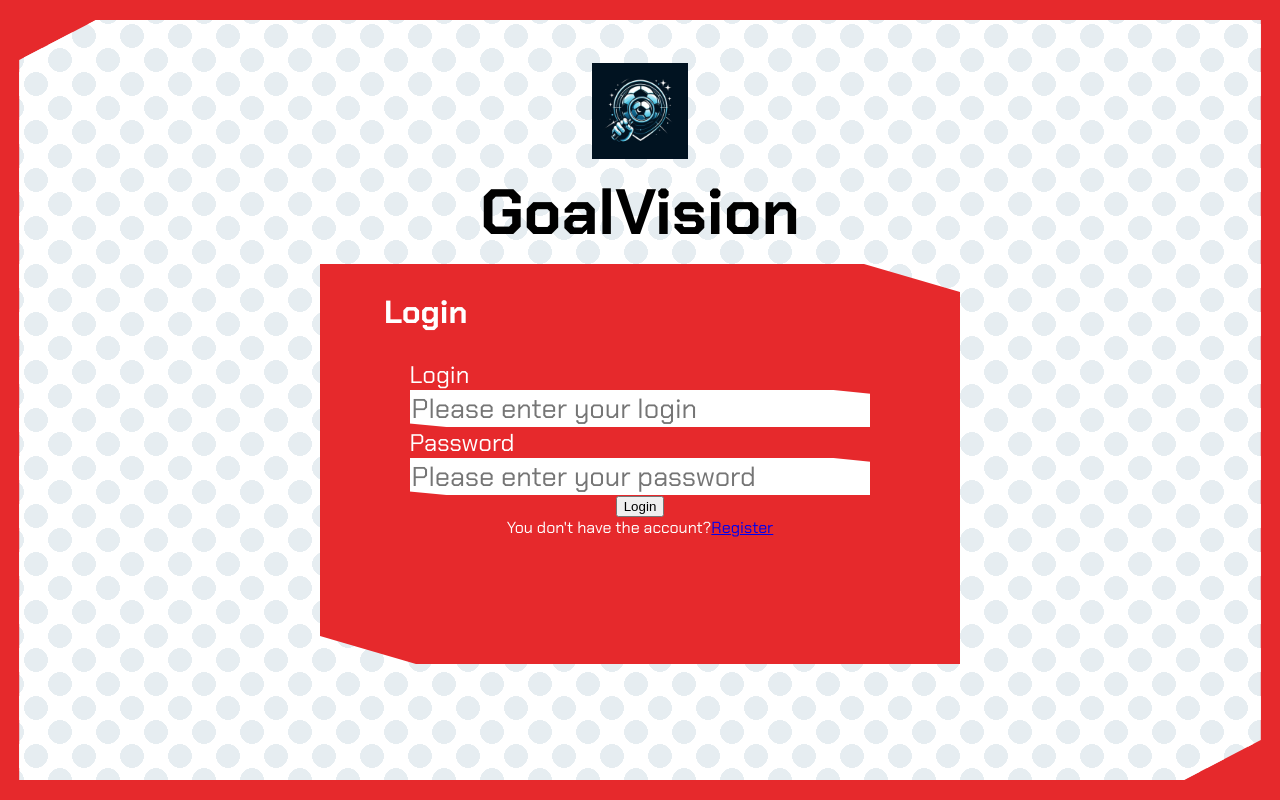
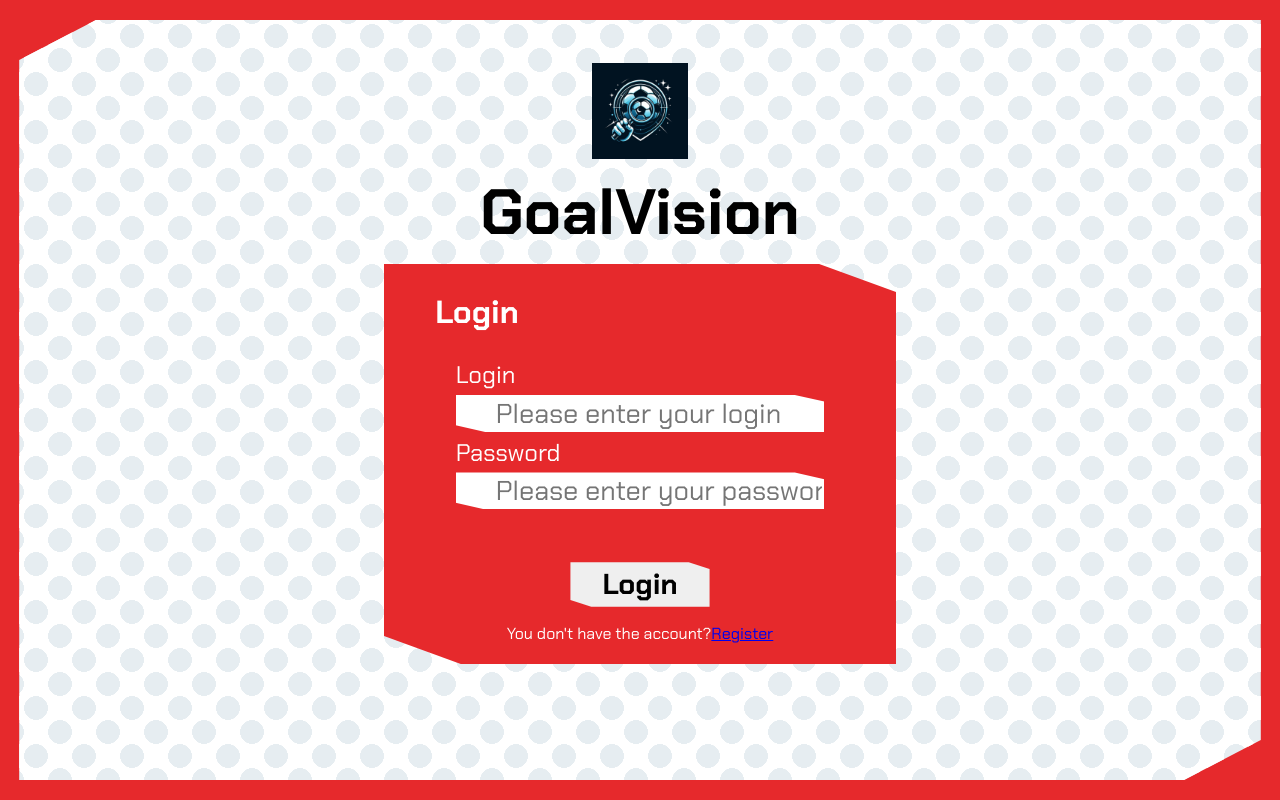
Before and after one commit to dciepko/FootApp, a React (Vite) app in the folder frontend/football-app/: page / in a window 1280 px wide. Built offline with nearby package versions, Linux system fonts and the light colour scheme.

Commit message:
FInishing login page

```diff
--- a/frontend/football-app/src/components/LoginInput/LoginInput.module.css
+++ b/frontend/football-app/src/components/LoginInput/LoginInput.module.css
@@ -10,7 +10,9 @@
 
 .inputField {
   font-size: 1.7rem;
-  clip-path: polygon(92% 0, 100% 10%, 100% 100%, 8% 100%, 0% 90%, 0 0);
+  clip-path: polygon(92% 0, 100% 18%, 100% 100%, 8% 100%, 0% 82%, 0 0);
   border: none;
   font-family: "Chakra Petch", sans-serif;
+  padding-left: 2.5rem;
+  margin: 0.3rem 0;
 }
--- a/frontend/football-app/src/pages/LoginPage/LoginPage.module.css
+++ b/frontend/football-app/src/pages/LoginPage/LoginPage.module.css
@@ -7,7 +7,7 @@
 }
 
 .loginHeader {
-  width: 40vw;
+  width: 30vw;
   height: 25vh;
   display: flex;
   flex-direction: column;
@@ -40,9 +40,9 @@
 
 .loginContainer {
   background-color: #e6292c;
-  max-width: 50vw;
+  max-width: 40vw;
   max-height: 50vh;
-  width: 50vw;
+  width: 40vw;
   height: 50vh;
   clip-path: polygon(85% 0, 100% 7%, 100% 100%, 15% 100%, 0% 93%, 0 0);
   color: white;
@@ -52,6 +52,8 @@
 
 .form {
   width: 80%;
+  overflow-y: auto;
+  overflow-y: hidden;
 }
 
 .inputsContainer {
@@ -59,3 +61,17 @@
   flex-direction: column;
   align-items: center;
 }
+
+.buttonsContainer {
+  margin-top: 3rem;
+  margin-bottom: 1rem;
+}
+
+.loginButton {
+  font-size: 1.8rem;
+  clip-path: polygon(85% 0, 100% 15%, 100% 100%, 15% 100%, 0% 85%, 0 0);
+  font-family: "Chakra Petch", sans-serif;
+  padding: 0.2rem 2rem;
+  border: none;
+  font-weight: bold;
+}
```
